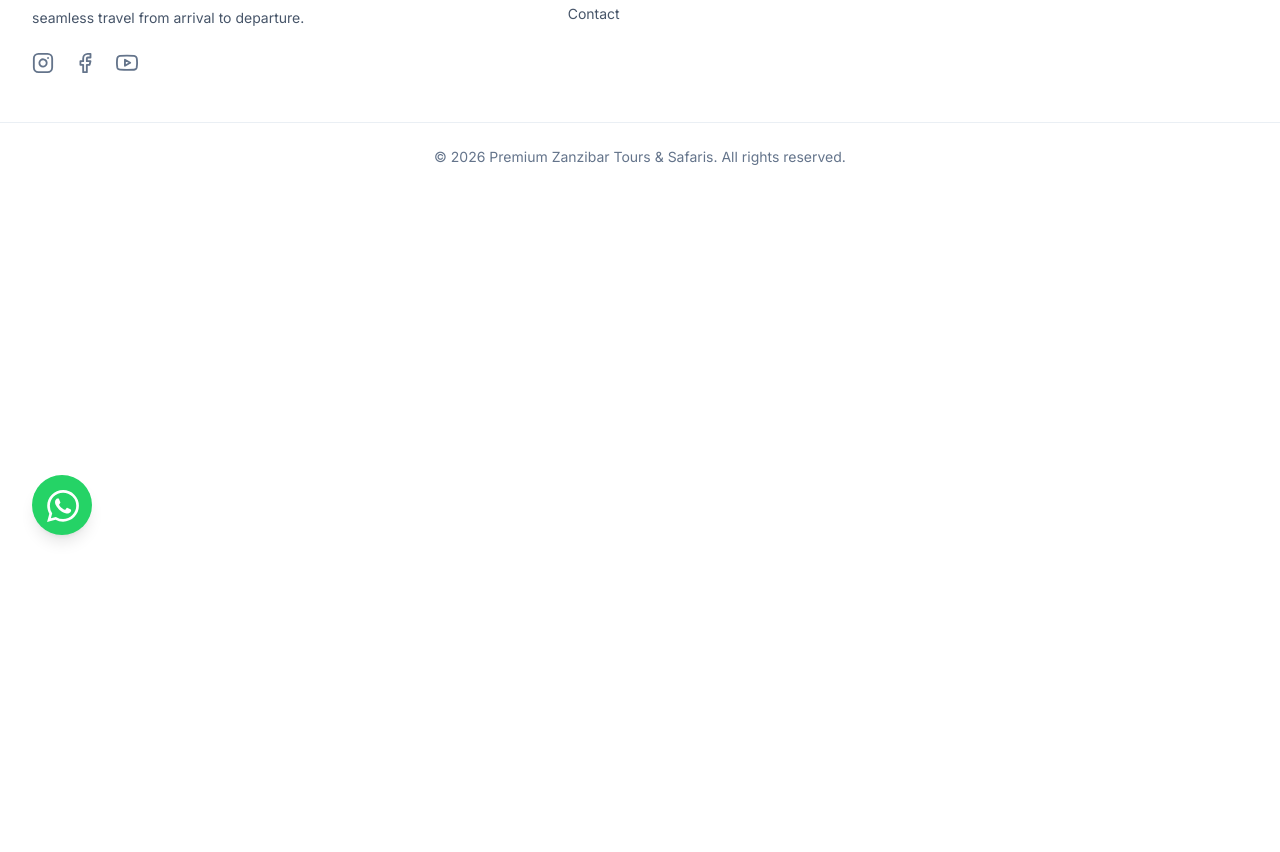
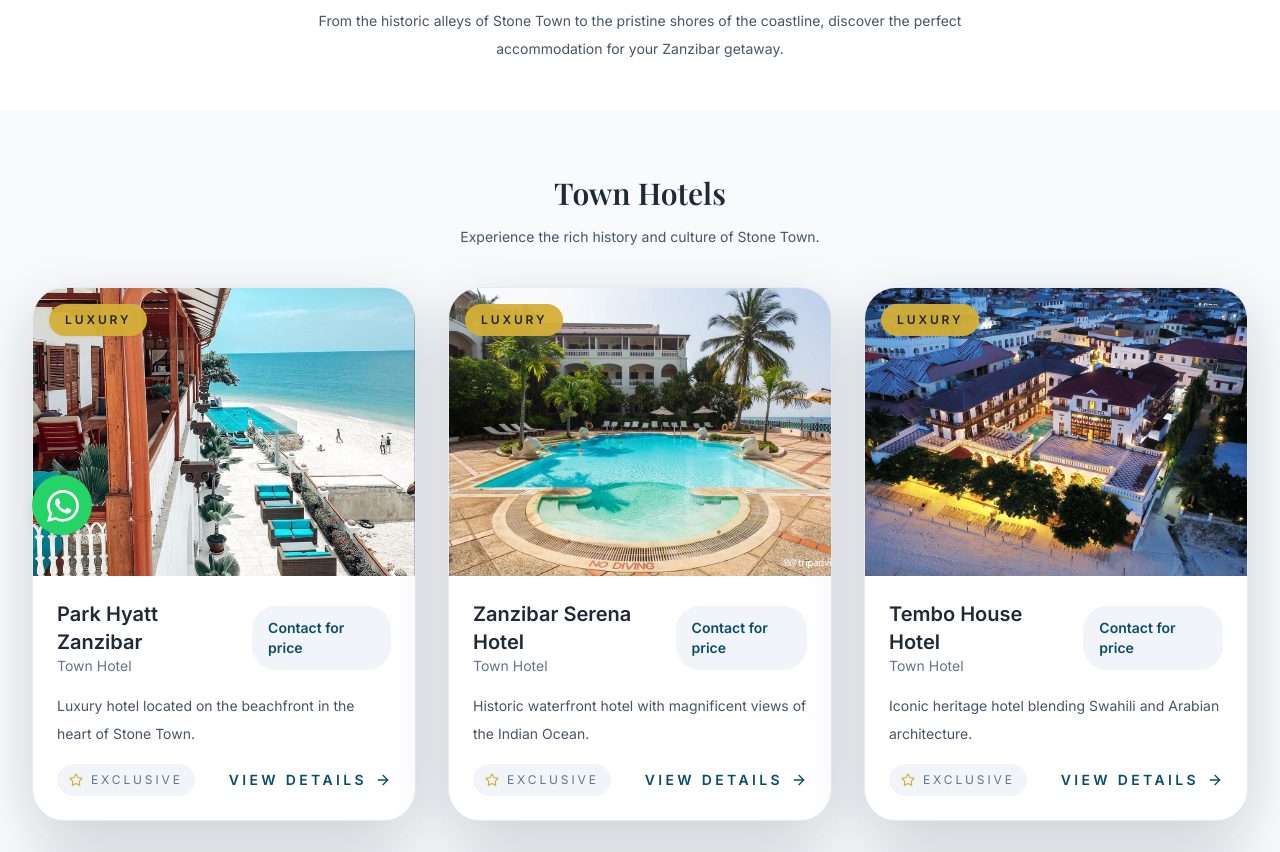
Before and after one commit to AbdulswamadJumanneHassan/Premium-Zanzibar-Tours---Safaris, a React (Vite) app: page /hotels in a window 1280 px wide. Shown: the part 233-1085 px from the top of the page. Before the commit the page ends 800 px from the top, so only its background shows below. Built offline with nearby package versions, Linux system fonts and the light colour scheme; grey boxes are pictures that could not be loaded.

Commit message:
feat: add Hotels and Beaches pages, update navigation, and include Dockerfile for environment setup

```diff
--- a/src/App.jsx
+++ b/src/App.jsx
@@ -8,6 +8,8 @@
 import Contact from './pages/Contact.jsx';
 import Tours from './pages/Tours.jsx';
 import Safaris from './pages/Safaris.jsx';
+import Hotels from './pages/Hotels.jsx';
+import Beaches from './pages/Beaches.jsx';
 
 function App() {
   return (
@@ -23,6 +25,8 @@
           <Route path="/contact" element={<Contact />} />
           <Route path="/tours" element={<Tours />} />
           <Route path="/safaris" element={<Safaris />} />
+          <Route path="/hotels" element={<Hotels />} />
+          <Route path="/beaches" element={<Beaches />} />
         </Routes>
 
         <Footer />
--- a/src/components/layout/Navbar.jsx
+++ b/src/components/layout/Navbar.jsx
@@ -4,7 +4,7 @@
 import { Link } from 'react-router-dom';
 import Logo from '../../assets/logo.png';
 
-const navItems = ['Home', 'Destinations', 'Tours', 'Safaris', 'Gallery', 'About', 'Contact'];
+const navItems = ['Home', 'Destinations', 'Tours', 'Safaris', 'Hotels', 'Beaches', 'Gallery', 'About', 'Contact'];
 
 export default function Navbar() {
   const [isScrolled, setIsScrolled] = useState(false);
@@ -33,7 +33,7 @@
 
         <nav className="hidden items-center gap-10 md:flex">
           {navItems.map(item => (
-            item === 'Contact' || item === 'Tours' || item === 'Safaris' ? (
+            item === 'Contact' || item === 'Tours' || item === 'Safaris' || item === 'Hotels' || item === 'Beaches' ? (
               <Link
                 key={item}
                 to={`/${item.toLowerCase()}`}
@@ -82,7 +82,7 @@
         >
           <div className="mx-auto flex max-w-7xl flex-col gap-4 px-6 py-6 sm:px-8">
             {navItems.map(item => (
-              item === 'Contact' || item === 'Tours' || item === 'Safaris' ? (
+              item === 'Contact' || item === 'Tours' || item === 'Safaris' || item === 'Hotels' || item === 'Beaches' ? (
                 <Link
                   key={item}
                   to={`/${item.toLowerCase()}`}
--- /dev/null
+++ b/src/pages/Beaches.jsx
@@ -0,0 +1,81 @@
+import { motion } from 'framer-motion';
+import TourCard from '../components/tours/TourCard.jsx';
+
+import imgKendwa from '../assets/kendwa.jpg';
+import imgPalm from '../assets/palm.jpg';
+import imgNakupenda from '../assets/nakupenda.jpg';
+import imgNakupenda1 from '../assets/nakupenda1.jpg';
+import imgSunset from '../assets/sunset.jfif';
+
+const zanzibarBeaches = [
+  {
+    title: 'Kendwa Beach',
+    duration: 'North West Coast',
+    price: 'Free to visit',
+    summary: 'Famous for full moon parties, wide sandy beaches, and calm swimming waters all day.',
+    image: imgKendwa,
+  },
+  {
+    title: 'Nungwi Beach',
+    duration: 'North Coast',
+    price: 'Free to visit',
+    summary: 'A bustling beach hub with beautiful sunsets, dhow building, and lively atmosphere.',
+    image: imgNakupenda1, // Reusing as proxy
+  },
+  {
+    title: 'Paje Beach',
+    duration: 'East Coast',
+    price: 'Free to visit',
+    summary: 'A kite surfing paradise with incredible white sands and dramatic tidal changes.',
+    image: imgPalm,
+  },
+  {
+    title: 'Nakupenda Sandbank',
+    duration: 'Offshore',
+    price: 'Tour required',
+    summary: 'A breathtaking disappearing sandbank surrounded by crystal clear turquoise waters.',
+    image: imgNakupenda,
+  },
+  {
+    title: 'Matemwe Beach',
+    duration: 'North East Coast',
+    price: 'Free to visit',
+    summary: 'A quiet, secluded beach perfect for relaxation and close to Mnemba Atoll for diving.',
+    image: imgSunset,
+  }
+];
+
+export default function Beaches() {
+  return (
+    <main className="overflow-hidden pt-24">
+      <section className="mx-auto max-w-7xl px-6 pb-20 pt-12 sm:px-8">
+        <div className="flex flex-col gap-4 text-center">
+          <p className="text-xs uppercase tracking-[0.3em] text-gold">Coastal Beauty</p>
+          <h1 className="text-4xl font-serif font-semibold tracking-tight text-charcoal sm:text-5xl">
+            Zanzibar Beaches
+          </h1>
+          <p className="mx-auto max-w-2xl text-sm leading-7 text-slate-600">
+            Discover the world-renowned pristine white sands and crystal-clear turquoise waters of Zanzibar's breathtaking coastline.
+          </p>
+        </div>
+
+        <motion.div
+          className="mt-16 grid gap-8 md:grid-cols-2 lg:grid-cols-3 xl:grid-cols-4"
+          initial="hidden"
+          whileInView="visible"
+          viewport={{ once: true, amount: 0.1 }}
+          variants={{
+            hidden: { opacity: 0, y: 20 },
+            visible: { opacity: 1, y: 0, transition: { staggerChildren: 0.08 } },
+          }}
+        >
+          {zanzibarBeaches.map((beach) => (
+            <motion.div key={beach.title} variants={{ hidden: { opacity: 0, y: 24 }, visible: { opacity: 1, y: 0 } }}>
+              <TourCard tour={beach} />
+            </motion.div>
+          ))}
+        </motion.div>
+      </section>
+    </main>
+  );
+}
--- /dev/null
+++ b/src/pages/Hotels.jsx
@@ -0,0 +1,186 @@
+import { motion } from 'framer-motion';
+import TourCard from '../components/tours/TourCard.jsx';
+
+import imgParkHyatt from '../assets/Park Hyatt.jpg';
+import imgSerena from '../assets/serena.jpg';
+import imgTembo from '../assets/tembo.jpg';
+import imgDhowPalace from '../assets/dhow palace.jpg';
+import imgAfricaHouse from '../assets/africa house.jpg';
+import imgMaruMaru from '../assets/maru maru.jfif';
+
+import imgAmaan from '../assets/amaan.jpg';
+import imgAzanzi from '../assets/azanzi.webp';
+import imgBaraza from '../assets/baraza.jpg';
+import imgBrees from '../assets/brees.jpg';
+import imgDoubleTree from '../assets/double tree.jpg';
+import imgGold from '../assets/gold.jpg';
+import imgResidence from '../assets/residence.jpg';
+
+const townHotels = [
+  {
+    title: 'Park Hyatt Zanzibar',
+    duration: 'Town Hotel',
+    price: 'Contact for price',
+    summary: 'Luxury hotel located on the beachfront in the heart of Stone Town.',
+    image: imgParkHyatt,
+  },
+  {
+    title: 'Zanzibar Serena Hotel',
+    duration: 'Town Hotel',
+    price: 'Contact for price',
+    summary: 'Historic waterfront hotel with magnificent views of the Indian Ocean.',
+    image: imgSerena,
+  },
+  {
+    title: 'Tembo House Hotel',
+    duration: 'Town Hotel',
+    price: 'Contact for price',
+    summary: 'Iconic heritage hotel blending Swahili and Arabian architecture.',
+    image: imgTembo,
+  },
+  {
+    title: 'Dhow Palace Hotel',
+    duration: 'Town Hotel',
+    price: 'Contact for price',
+    summary: 'A restored 19th-century building offering an authentic Stone Town experience.',
+    image: imgDhowPalace,
+  },
+  {
+    title: 'Africa House Hotel',
+    duration: 'Town Hotel',
+    price: 'Contact for price',
+    summary: 'Famous for its sunset lounge and rich historical background.',
+    image: imgAfricaHouse,
+  },
+  {
+    title: 'Maru Maru Hotel',
+    duration: 'Town Hotel',
+    price: 'Contact for price',
+    summary: 'Modern comfort mixed with classic Zanzibari charm and a rooftop pool.',
+    image: imgMaruMaru,
+  },
+];
+
+const beachHotels = [
+  {
+    title: 'Amaan Beach Bungalows',
+    duration: 'Beach Hotel',
+    price: 'Contact for price',
+    summary: 'Relaxed beachfront bungalows situated in the lively Nungwi area.',
+    image: imgAmaan,
+  },
+  {
+    title: 'Azanzi Beach Hotel',
+    duration: 'Beach Hotel',
+    price: 'Contact for price',
+    summary: 'A beautiful boutique hotel located on the north eastern coast.',
+    image: imgAzanzi,
+  },
+  {
+    title: 'Baraza Resort & Spa',
+    duration: 'Beach Hotel',
+    price: 'Contact for price',
+    summary: 'An exclusive, luxurious all-inclusive resort along Bwejuu beach.',
+    image: imgBaraza,
+  },
+  {
+    title: 'Breezes Beach Club',
+    duration: 'Beach Hotel',
+    price: 'Contact for price',
+    summary: 'An elegant and romantic retreat set along a pristine white sandy beach.',
+    image: imgBrees,
+  },
+  {
+    title: 'DoubleTree Resort',
+    duration: 'Beach Hotel',
+    price: 'Contact for price',
+    summary: 'Enjoy stunning ocean views and warm hospitality in Nungwi.',
+    image: imgDoubleTree,
+  },
+  {
+    title: 'Gold Zanzibar',
+    duration: 'Beach Hotel',
+    price: 'Contact for price',
+    summary: 'A luxurious beach house resort offering an oasis of calm and beauty.',
+    image: imgGold,
+  },
+  {
+    title: 'The Residence Zanzibar',
+    duration: 'Beach Hotel',
+    price: 'Contact for price',
+    summary: 'A luxury villa resort nestled on a lush, forested estate on the southwest coast.',
+    image: imgResidence,
+  },
+];
+
+export default function Hotels() {
+  return (
+    <main className="overflow-hidden pt-24">
+      <section className="mx-auto max-w-7xl px-6 pb-12 pt-12 sm:px-8">
+        <div className="flex flex-col gap-4 text-center">
+          <p className="text-xs uppercase tracking-[0.3em] text-gold">Where to Stay</p>
+          <h1 className="text-4xl font-serif font-semibold tracking-tight text-charcoal sm:text-5xl">
+            Zanzibar Hotels
+          </h1>
+          <p className="mx-auto max-w-2xl text-sm leading-7 text-slate-600">
+            From the historic alleys of Stone Town to the pristine shores of the coastline, discover the perfect accommodation for your Zanzibar getaway.
+          </p>
+        </div>
+      </section>
+
+      {/* Town Hotels Section */}
+      <section className="bg-slate-50 py-16">
+        <div className="mx-auto max-w-7xl px-6 sm:px-8">
+          <div className="mb-10 text-center">
+            <h2 className="text-3xl font-serif font-semibold text-charcoal">Town Hotels</h2>
+            <p className="mt-4 text-sm text-slate-600">Experience the rich history and culture of Stone Town.</p>
+          </div>
+
+          <motion.div
+            className="grid gap-8 md:grid-cols-2 lg:grid-cols-3"
+            initial="hidden"
+            whileInView="visible"
+            viewport={{ once: true, amount: 0.1 }}
+            variants={{
+              hidden: { opacity: 0, y: 20 },
+              visible: { opacity: 1, y: 0, transition: { staggerChildren: 0.08 } },
+            }}
+          >
+            {townHotels.map((hotel) => (
+              <motion.div key={hotel.title} variants={{ hidden: { opacity: 0, y: 24 }, visible: { opacity: 1, y: 0 } }}>
+                <TourCard tour={hotel} />
+              </motion.div>
+            ))}
+          </motion.div>
+        </div>
+      </section>
+
+      {/* Beach Hotels Section */}
+      <section className="py-16 pb-24">
+        <div className="mx-auto max-w-7xl px-6 sm:px-8">
+          <div className="mb-10 text-center">
+            <h2 className="text-3xl font-serif font-semibold text-charcoal">Beach Hotels</h2>
+            <p className="mt-4 text-sm text-slate-600">Relax in paradise along Zanzibar's stunning white sand beaches.</p>
+          </div>
+
+          <motion.div
+            className="grid gap-8 md:grid-cols-2 lg:grid-cols-3 xl:grid-cols-4"
+            initial="hidden"
+            whileInView="visible"
+            viewport={{ once: true, amount: 0.1 }}
+            variants={{
+              hidden: { opacity: 0, y: 20 },
+              visible: { opacity: 1, y: 0, transition: { staggerChildren: 0.08 } },
+            }}
+          >
+            {beachHotels.map((hotel) => (
+              <motion.div key={hotel.title} variants={{ hidden: { opacity: 0, y: 24 }, visible: { opacity: 1, y: 0 } }}>
+                <TourCard tour={hotel} />
+              </motion.div>
+            ))}
+          </motion.div>
+        </div>
+      </section>
+    </main>
+  );
+}
```
Also changed, not shown: 1 other file (tests, documents, lock files or other folders).
